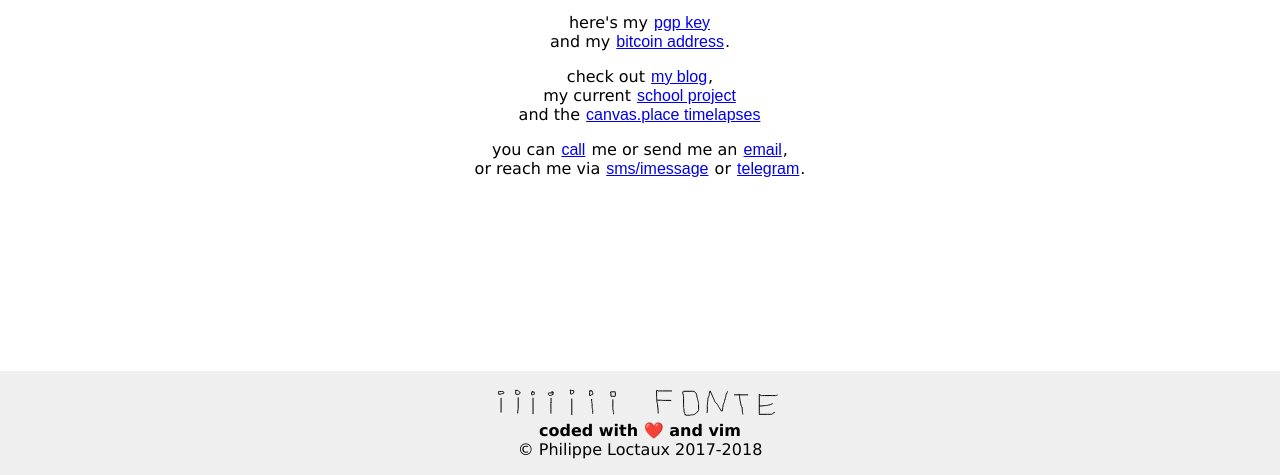
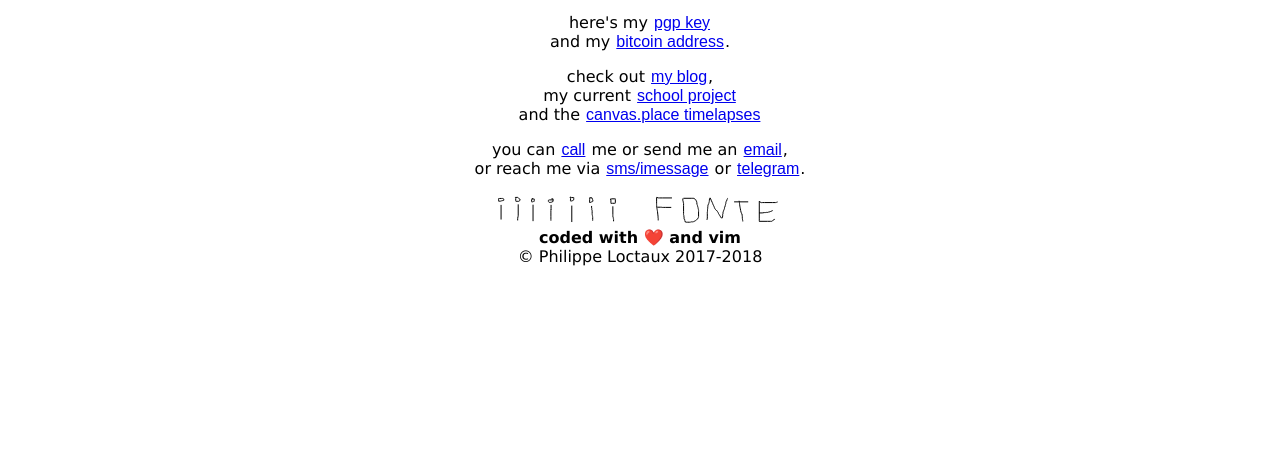
Before and after one commit to x4m3/plcom, a PHP site: page / in a window 1280 px wide. Shown: the part 325-800 px from the top of the page. Run offline with PHP 8.4, Linux system fonts and the light colour scheme.

Commit message:
bullshit

```diff
--- a/p.css
+++ b/p.css
@@ -9,14 +9,6 @@ body{
   padding-right: 1px;
 }a:hover{
   font-weight: bolder;
-}footer{
-  position: absolute;
-  right: 0;
-  bottom: 0;
-  left: 0;
-  padding: 1rem;
-  background-color: #efefef;
-  text-align: center;
 }
 
 /* vim: set ts=2 sw=2 sts=2 et : */
```
